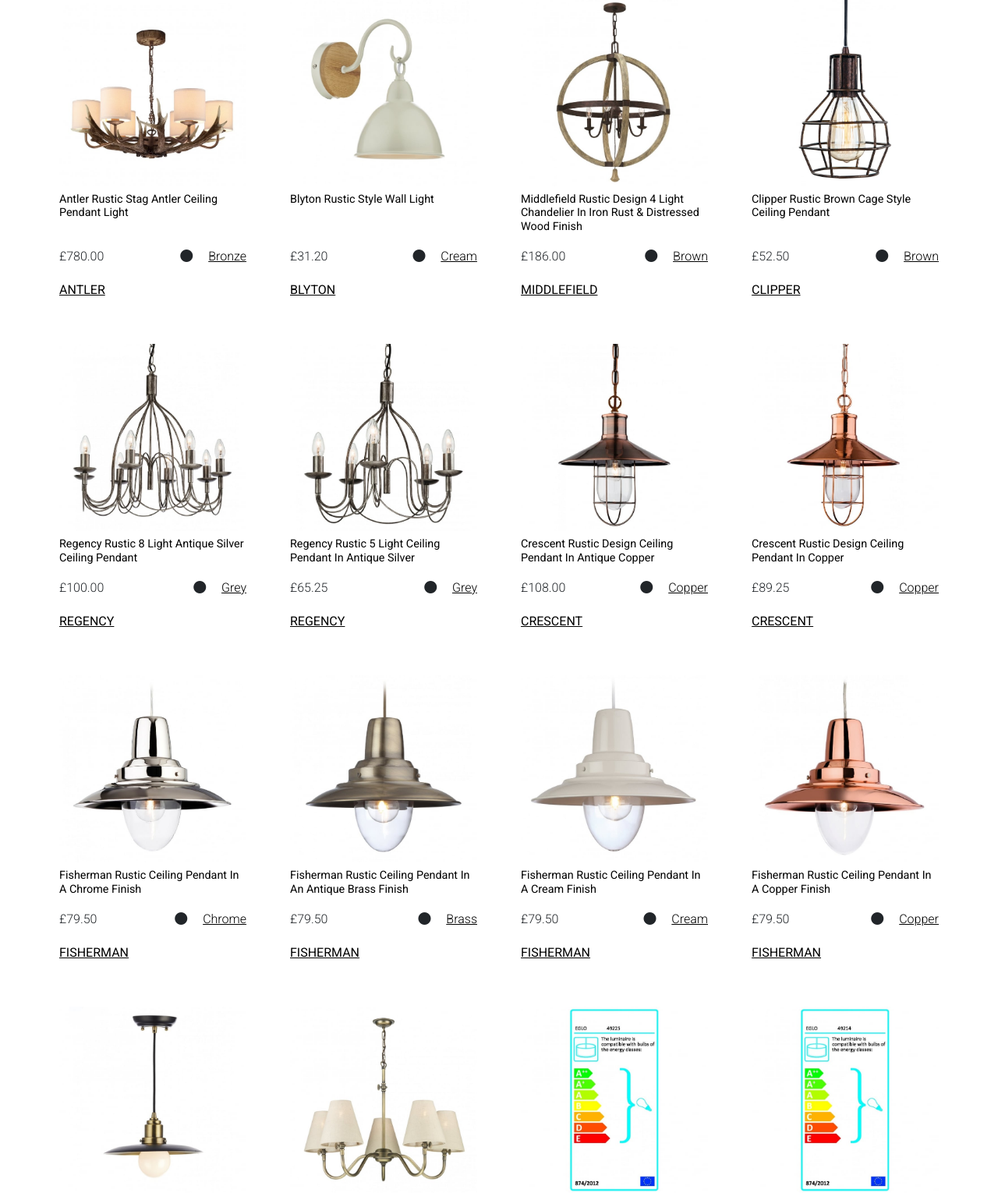
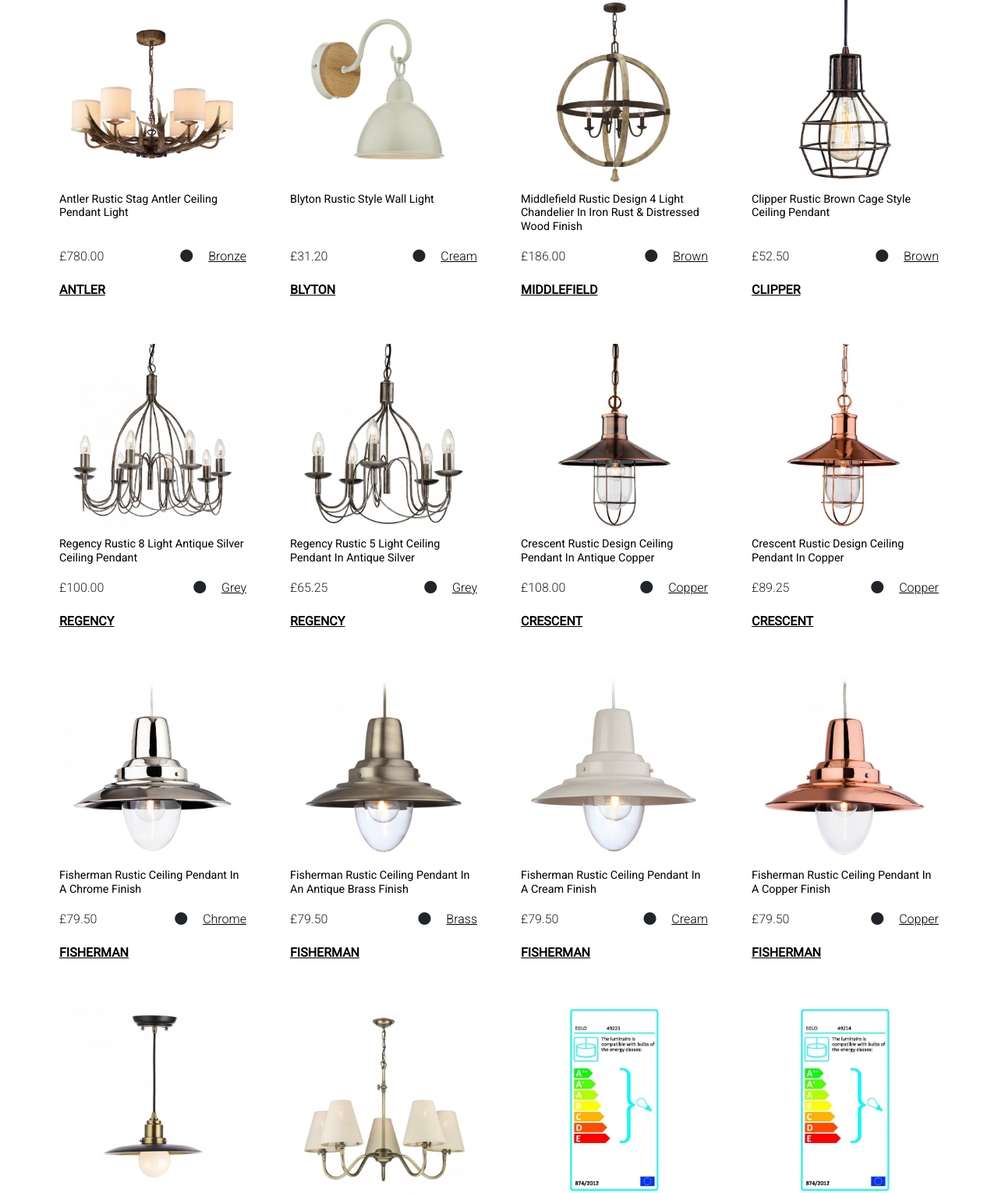
Before and after one commit to AbbyHumphreys/boho_bulbs, a Django app: page /products/ in a window 1280 px wide. Shown: the part 729-2259 px from the top of the page at 78% size. Run offline with Django 3.2, Linux system fonts and the light colour scheme; data comes from the database, SQL or seed files in the repository; some libraries are stand-ins or nearby versions.

Commit message:
style: strong elements

```diff
--- a/static/css/base.css
+++ b/static/css/base.css
@@ -46,6 +46,10 @@ h6 {
 
 .toast-capper {
     height: 2px;
+}
+
+strong {
+    font-weight: 700;
 }
 
 /*----------------------------------------------------- Colors */
```
